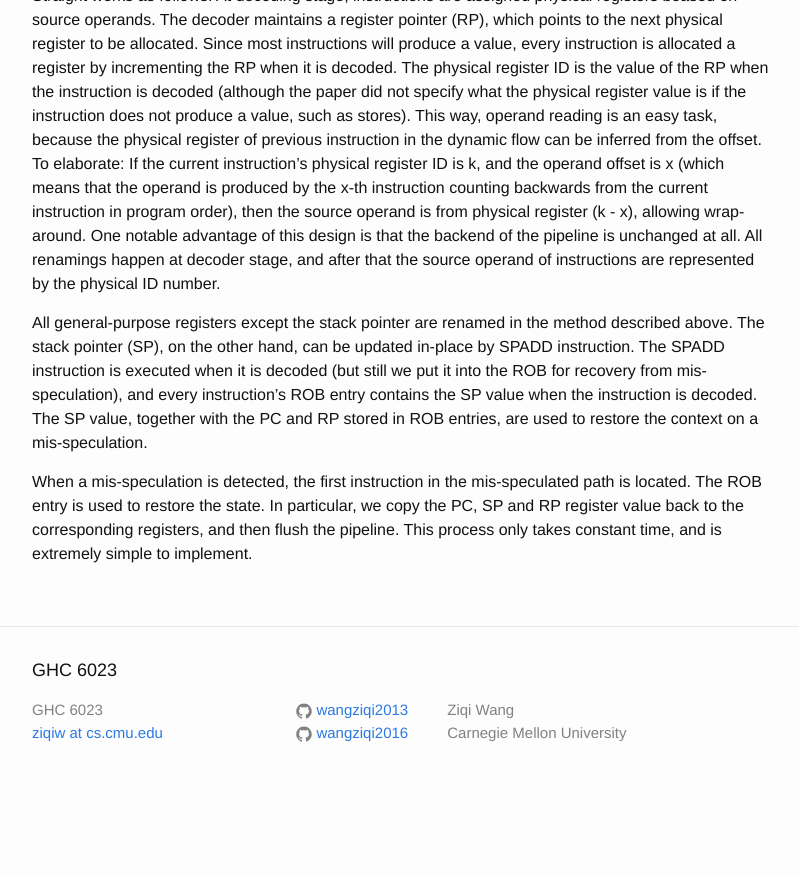
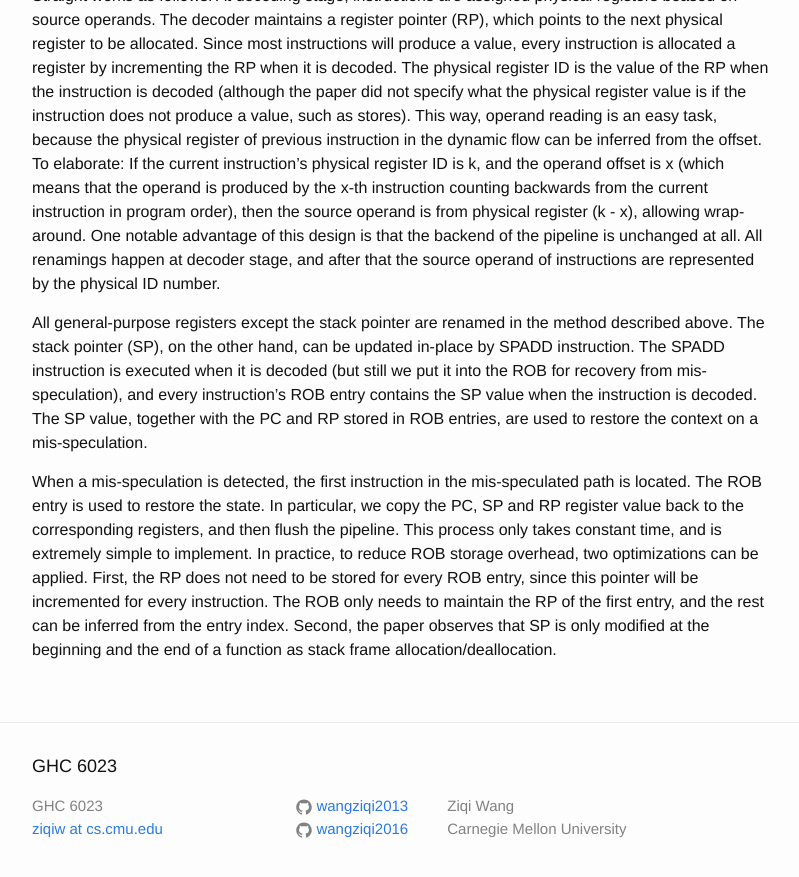
Before and after one commit to wangziqi2013/wangziqi2013.github.io, a Jekyll site: the page built from _posts/2019-08-15-straight.markdown, in a window 1280 px wide and 900 px high, scrolled down 1896 px. Shown: the top 877 px of the window, without its empty margins (238-1037 px from the left). Built offline with Jekyll 4.4.1, drawn with Linux system fonts in a browser that asks for light colours; our own code applies the rules of GitHub Pages for plain Markdown files; before the commit the page ends 2700 px from its top, so only the background shows below that.

Commit message:
Adding opt

```diff
--- a/_posts/2019-08-15-straight.markdown
+++ b/_posts/2019-08-15-straight.markdown
@@ -96,4 +96,8 @@ PC and RP stored in ROB entries, are used to restore the context on a mis-specul
 
 When a mis-speculation is detected, the first instruction in the mis-speculated path is located. The ROB entry is used to
 restore the state. In particular, we copy the PC, SP and RP register value back to the corresponding registers, and then flush
-the pipeline. This process only takes constant time, and is extremely simple to implement.
+the pipeline. This process only takes constant time, and is extremely simple to implement. In practice, to reduce ROB
+storage overhead, two optimizations can be applied. First, the RP does not need to be stored for every ROB entry, since
+this pointer will be incremented for every instruction. The ROB only needs to maintain the RP of the first entry, and the
+rest can be inferred from the entry index. Second, the paper observes that SP is only modified at the beginning and the
+end of a function as stack frame allocation/deallocation.
```
